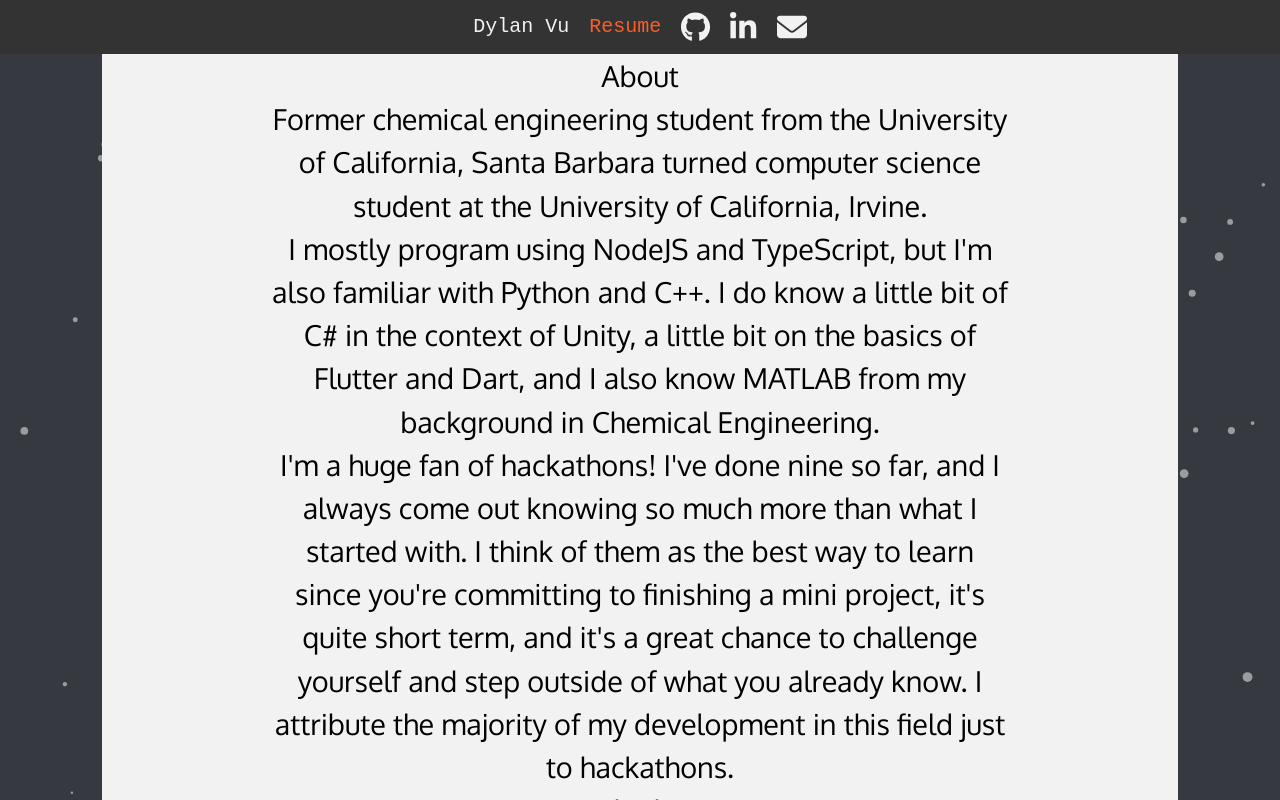
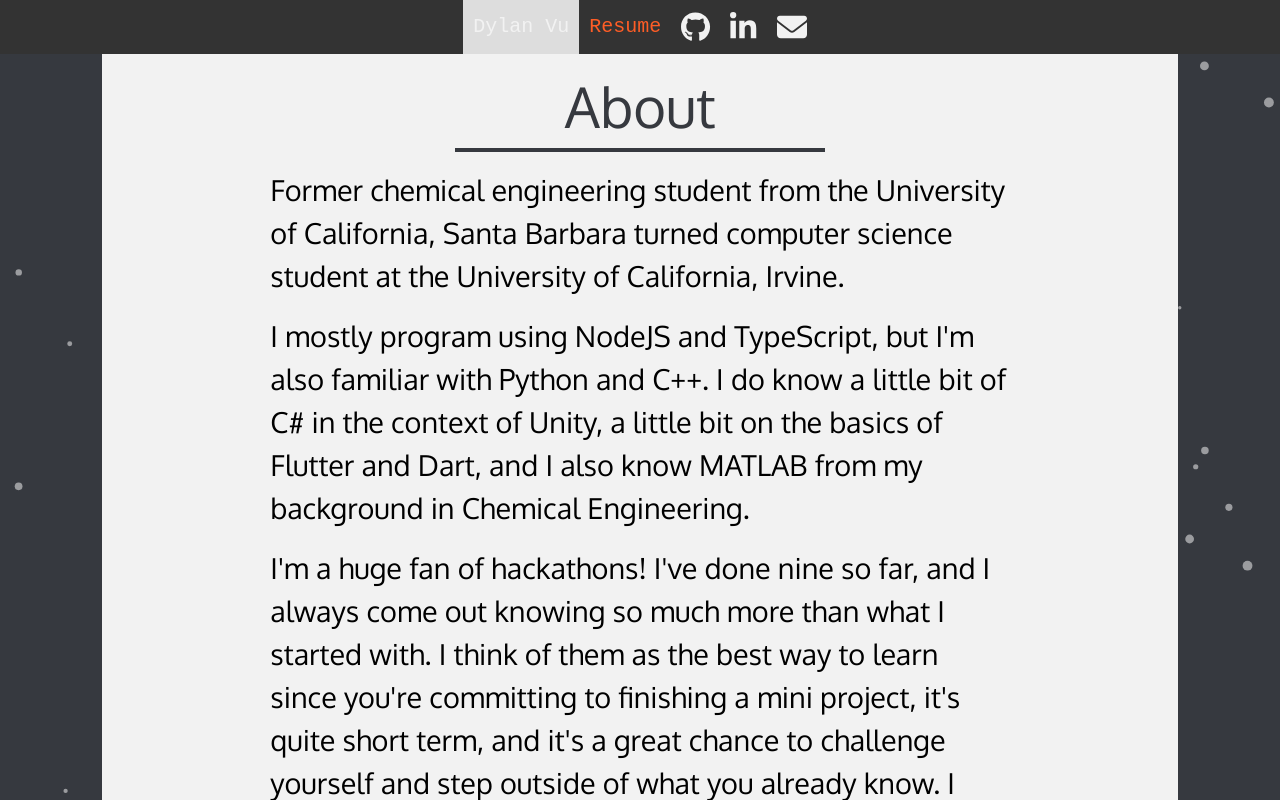
Before and after one commit to dylanvu/dylanvu.github.io, a Next.js app in the folder dylanvu-portfolio/: page /about in a window 1280 px wide. Shown: the top 800 px of the page. Built offline with nearby package versions, Linux system fonts and the light colour scheme; a web font is replaced by a local one.

Commit message:
add styling for content block and parsing between text and bullet in paragraph

```diff
--- a/dylanvu-portfolio/src/components/content-block/ContentBlock.tsx
+++ b/dylanvu-portfolio/src/components/content-block/ContentBlock.tsx
@@ -1,10 +1,11 @@
 import Paragraph from "./Paragraph";
+import "../../styles/content-block/content-block.css"
 
 export default function ContentBlock({ title, paragraphs }: { title: string, paragraphs: string[] }) {
     return (
         <div>
             {/* header/title */}
-            <div>
+            <div className="content-block-title">
                 {title}
             </div>
             {paragraphs.map((paragraph, index) => <Paragraph key={"_" + title + index.toString()} text={paragraph} />)}
--- a/dylanvu-portfolio/src/components/content-block/Paragraph.tsx
+++ b/dylanvu-portfolio/src/components/content-block/Paragraph.tsx
@@ -1,9 +1,31 @@
 
+import "../../styles/content-block/paragraph.css";
 export default function Paragraph({ text }: { text: string }) {
 
+    function formatText(text: string) {
+        // text can either be a paragraph, a link to an image, an external link, or a list/bulletpoint
+        if (text.substring(0, 2) === "* ") {
+            return (
+                // list element
+                <li className="paragraph-bullet">
+                    {text.substring(2)}
+                </li>
+            )
+            // TOOD: handle image and external link
+        } else {
+            return (
+                // just render as text
+                <div className="paragraph-text">
+                    {text}
+                </div>
+            )
+        }
+    }
+
     return (
-        <div>
-            {text}
+        <div className="paragraph">
+            {formatText(text)}
         </div>
     )
+
 }
--- /dev/null
+++ b/dylanvu-portfolio/src/styles/content-block/content-block.css
@@ -0,0 +1,16 @@
+.content-block-title {
+    padding-top: 10px;
+    width: 50%;
+    border-bottom: 0.25rem solid;
+    border-left: none;
+    border-right: none;
+    border-top: none;
+    text-align: center;
+    outline: none;
+    font-size: 3.5rem;
+    color: #36393f;
+    background-color: inherit;
+    margin-left: auto;
+    margin-right: auto;
+    margin-bottom: 1rem;
+}
--- /dev/null
+++ b/dylanvu-portfolio/src/styles/content-block/paragraph.css
@@ -0,0 +1,9 @@
+.paragraph {
+    text-align: left;
+    margin-bottom: 1rem;
+}
+
+/* .paragraph-text {
+    text-align: left;
+    margin-bottom: 1rem;
+} */
```
